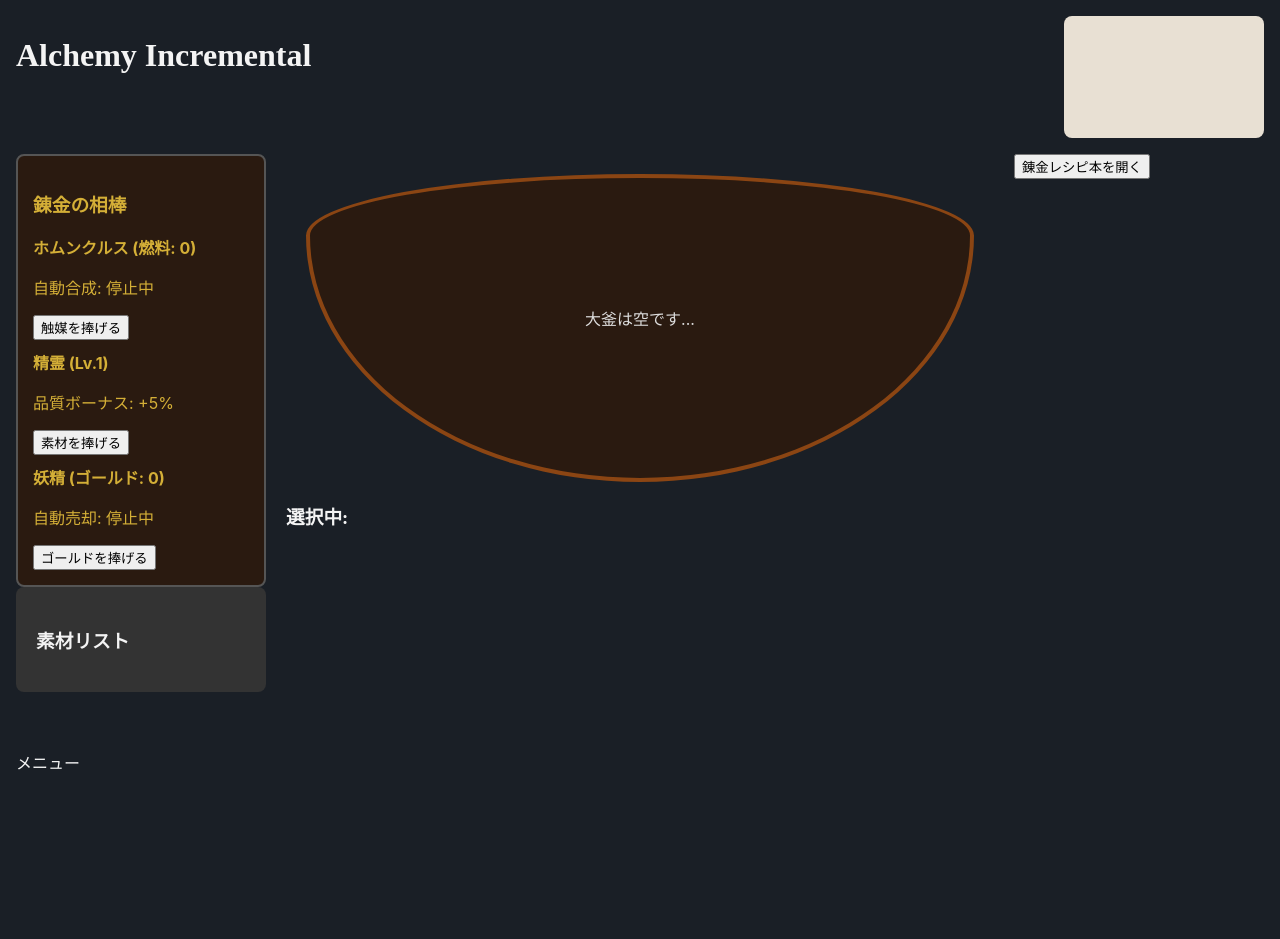
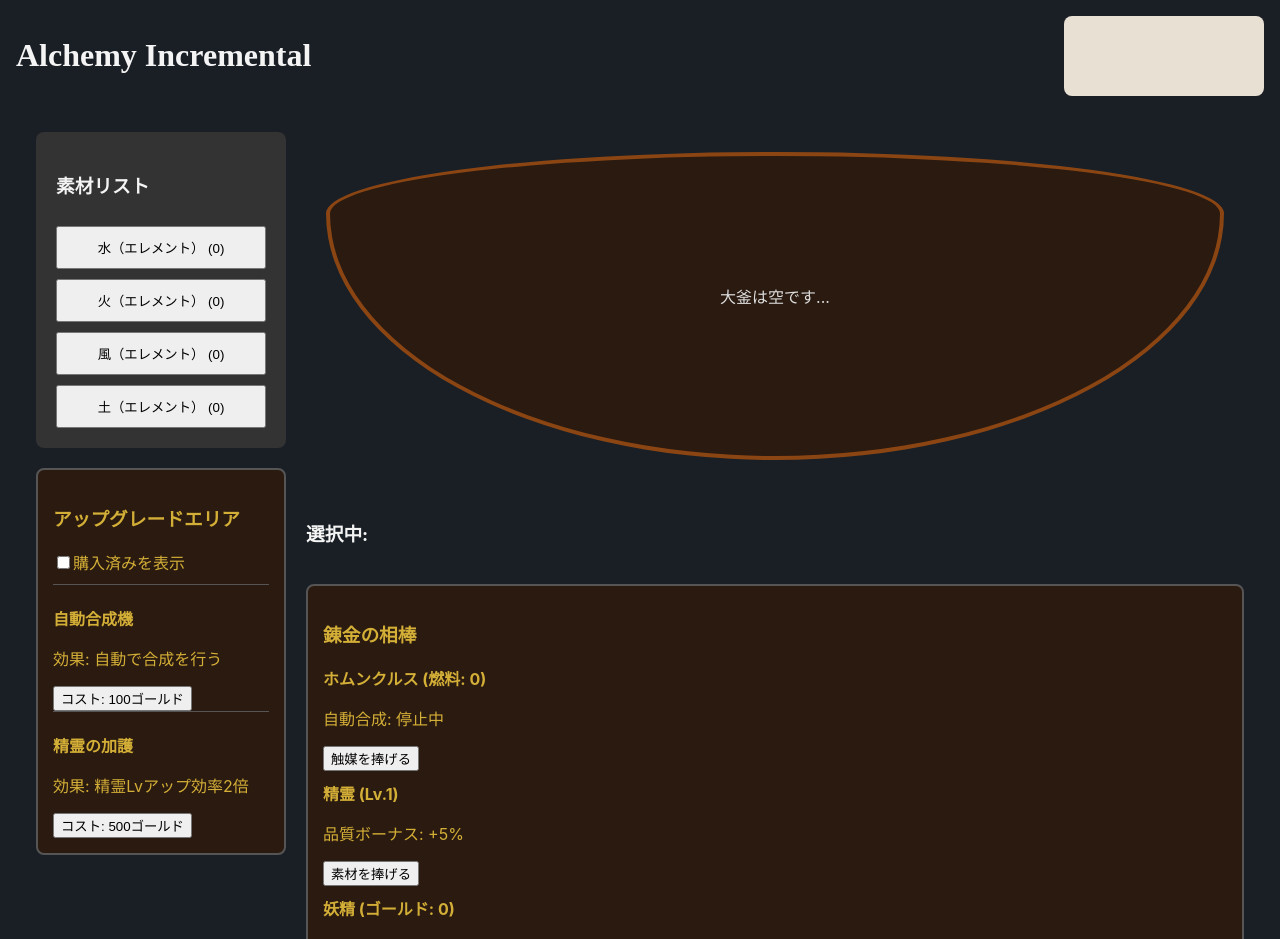
Before and after one commit to YuMurata/alchemy-incremental, a React (Vite) app: page / in a window 1280 px wide. Shown: the top 939 px of the page. Before the commit the page ends 832 px from the top, so only its background shows below. Built offline with nearby package versions, Linux system fonts and the light colour scheme.

Commit message:
feat: アップグレードエリアの実装とUI改善

```diff
--- a/src/ui/App.tsx
+++ b/src/ui/App.tsx
@@ -15,6 +15,21 @@ const AppContent: React.FC = () => {
   const [homunculusFuel, setHomunculusFuel] = useState(0);
   const [fairyGold, setFairyGold] = useState(0);
   const [selectedMaterials, setSelectedMaterials] = useState<string[]>([]);
+  const [showPurchased, setShowPurchased] = useState(false);
+  const [upgrades, setUpgrades] = useState([
+    { id: 'auto_synthesizer', name: '自動合成機', effect: '自動で合成を行う', cost: 100, purchased: false },
+    { id: 'spirit_boost', name: '精霊の加護', effect: '精霊Lvアップ効率2倍', cost: 500, purchased: false }
+  ]);
+
+  const purchaseUpgrade = (id: string) => {
+    const upgrade = upgrades.find(u => u.id === id);
+    if (upgrade && fairyGold >= upgrade.cost) {
+      setFairyGold(prev => prev - upgrade.cost);
+      setUpgrades(prev => prev.map(u => u.id === id ? { ...u, purchased: true } : u));
+    } else {
+      alert("ゴールドが足りません！");
+    }
+  };
 
   const interactWithSpirit = () => {
     setSpiritLevel(prev => prev + 1);
@@ -68,20 +83,39 @@ const AppContent: React.FC = () => {
         header: <h1>Alchemy Incremental</h1>,
         spiritPanel: <></>,
         main: (
-          <div style={{ display: 'grid', gridTemplateColumns: '250px 1fr 250px', gap: '20px' }}>
-            <div className="left-panel">
-              <BuddyPanel
-                spiritLevel={spiritLevel}
-                homunculusFuel={homunculusFuel}
-                fairyGold={fairyGold}
-                onInteractSpirit={interactWithSpirit}
-                onInteractHomunculus={interactWithHomunculus}
-                onInteractFairy={interactWithFairy}
-              />
+          <div style={{ display: 'grid', gridTemplateColumns: '250px 1fr', gap: '20px', padding: '20px' }}>
+            <div className="left-panel" style={{ display: 'flex', flexDirection: 'column', gap: '20px' }}>
               <QuickMaterialPanel items={state.items} onAddMaterial={addMaterial} />
+              <div className="upgrade-panel" style={{
+                border: '2px solid #555',
+                padding: '15px',
+                borderRadius: '8px',
+                backgroundColor: '#2a1a10',
+                color: '#d4af37'
+              }}>
+                <h3>アップグレードエリア</h3>
+                <label>
+                  <input type="checkbox" checked={showPurchased} onChange={() => setShowPurchased(!showPurchased)} />
+                  購入済みを表示
+                </label>
+                <div className="upgrade-list" style={{ marginTop: '10px' }}>
+                  {upgrades
+                    .filter(u => showPurchased || !u.purchased)
+                    .map(u => (
+                      <div key={u.id} className="upgrade-item" style={{ borderTop: '1px solid #555', paddingTop: '5px' }}>
+                        <p><strong>{u.name}</strong> {u.purchased && '(購入済み)'}</p>
+                        <p>効果: {u.effect}</p>
+                        {!u.purchased && (
+                          <button onClick={() => purchaseUpgrade(u.id)}>コスト: {u.cost}ゴールド</button>
+                        )}
+                      </div>
+                    ))
+                  }
+                </div>
+              </div>
             </div>
 
-            <div className="center-area">
+            <div className="center-area" style={{ display: 'flex', flexDirection: 'column', gap: '20px' }}>
               <CauldronArea selectedMaterials={selectedMaterials} onSynthesize={synthesize} />
               <div className="synthesis-status">
                 <h3>選択中:</h3>
@@ -91,13 +125,28 @@ const AppContent: React.FC = () => {
                   </span>
                 ))}
               </div>
+              <div className="buddy-panel" style={{
+                border: '2px solid #555',
+                padding: '15px',
+                borderRadius: '8px',
+                backgroundColor: '#2a1a10',
+                color: '#d4af37'
+              }}>
+                <BuddyPanel
+                  spiritLevel={spiritLevel}
+                  homunculusFuel={homunculusFuel}
+                  fairyGold={fairyGold}
+                  onInteractSpirit={interactWithSpirit}
+                  onInteractHomunculus={interactWithHomunculus}
+                  onInteractFairy={interactWithFairy}
+                />
               </div>
-
               <div className="right-panel">
                 <button onClick={() => setShowRecipeBook(!showRecipeBook)}>
                   {showRecipeBook ? 'レシピ本を閉じる' : '錬金レシピ本を開く'}
                 </button>
                 {showRecipeBook && <RecipeBook />}
+              </div>
             </div>
           </div>
         ),
--- a/src/ui/components/BuddyPanel.tsx
+++ b/src/ui/components/BuddyPanel.tsx
@@ -15,10 +15,6 @@ export const BuddyPanel: React.FC<BuddyPanelProps> = ({
 }) => {
   return (
     <div className="buddy-panel" style={{
-      border: '2px solid #555',
-      padding: '15px',
-      borderRadius: '8px',
-      backgroundColor: '#2a1a10',
       color: '#d4af37'
     }}>
       <h3>錬金の相棒</h3>
--- a/src/ui/components/QuickMaterialPanel.tsx
+++ b/src/ui/components/QuickMaterialPanel.tsx
@@ -18,12 +18,13 @@ export const QuickMaterialPanel: React.FC<{
     'steam': '蒸気'
   };
 
-  const translatedItems = Object.entries(items)
-    .filter(([name]) => !infiniteMaterials.includes(name))
-    .reduce((acc, [name, count]) => {
-      acc[name] = count;
-      return acc;
-    }, {} as Record<string, number>);
+  const translatedItems = {
+    ...items,
+    'e_fire': 0, // Mock initial
+    'e_water': 0,
+    'e_wind': 0,
+    'e_earth': 0
+  };
 
   return (
     <div className="quick-material-panel" style={{
```
Also changed, not shown: obsidian/alchemy-incremental/2026-08-23-dev-log.md (added, +17 -0 lines), 1 other file (tests, documents, lock files or other folders). Lines whose indentation alone changed are shown as unchanged.
